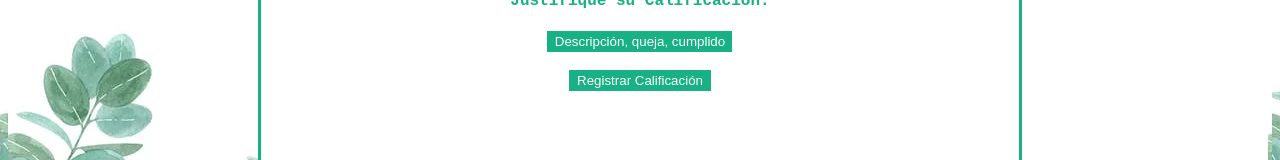
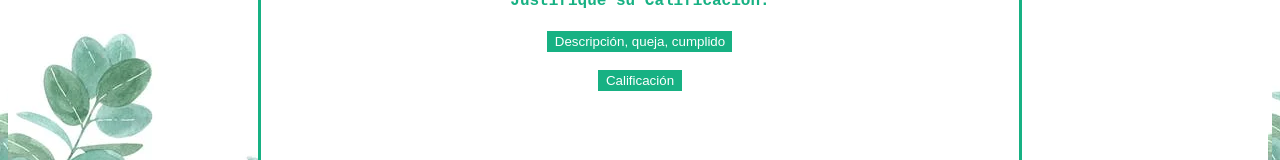
Before and after one commit to VanessaCampos3/Crud_Vane_SD, a website: page Public/index.html in a window 1280 px wide. Shown: the part 298-458 px from the top of the page. Drawn offline with Linux system fonts and the light colour scheme.

Commit message:
Probando

```diff
--- a/Public/css/style.css
+++ b/Public/css/style.css
@@ -9,7 +9,7 @@ html, body{
     text-align: center;
     background-image: url("fondo6.webp");
     font-style: arial;
-    color: #ffffff;
+    color: #c26262;
 }
 footer{
     background-color: rgb(162, 38, 187);
--- a/Public/index.html
+++ b/Public/index.html
@@ -36,7 +36,7 @@
         <input type="text" name="descripcion" placeholder="Descripción, queja, cumplido">
         <br>
         <br>
-        <input type="submit" value="Registrar Calificación">
+        <input type="submit" value="Calificación">
     </form>
     <br>
     <br>
```
